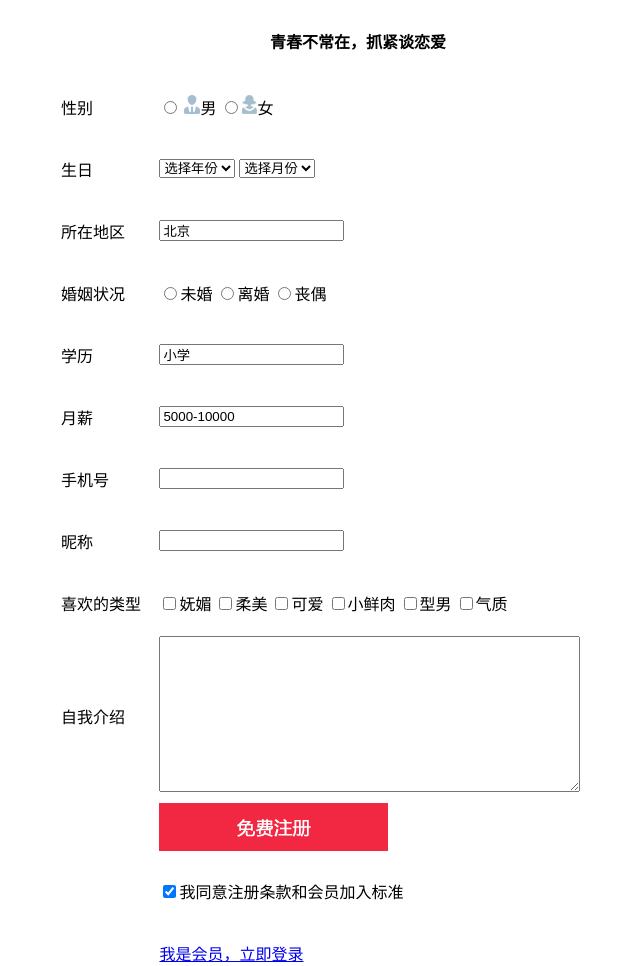
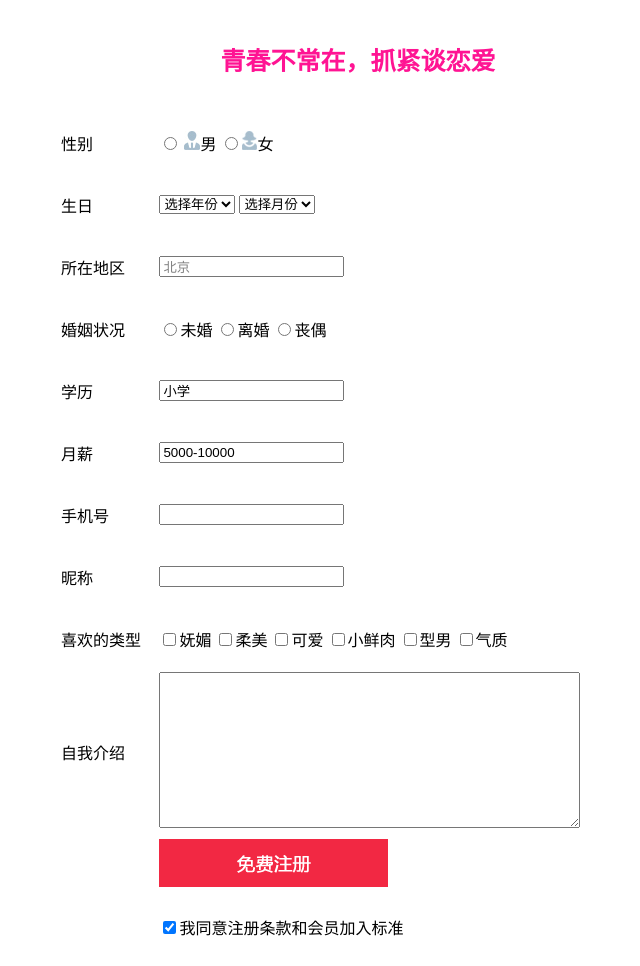
Before and after one commit to liaobaoxin/html, a plain HTML site: page day02/世纪佳缘表单.html in a window 1280 px wide. Shown: the top 966 px of the page, without its empty margins (282-922 px from the left). Drawn offline with Linux system fonts and the light colour scheme.

Commit message:
世纪佳缘表单

```diff
--- a/day02/世纪佳缘表单.html
+++ b/day02/世纪佳缘表单.html
@@ -6,7 +6,7 @@
 </head>
 <body>
 <table align="center" width="600">
-    <caption><h4>青春不常在，抓紧谈恋爱</h4></caption>
+    <caption style="color:deeppink;font-size: 25px"><h4>青春不常在，抓紧谈恋爱</h4></caption>
     <tr height="60">
         <td>性别</td>
         <td>
@@ -34,7 +34,7 @@
     </tr>
     <tr height="60">
         <td>所在地区</td>
-        <td><input type="text" value="北京"></td>
+        <td><input type="text" value="北京" style="color:gray"></td>
     </tr>
     <tr height="60">
         <td>
```
